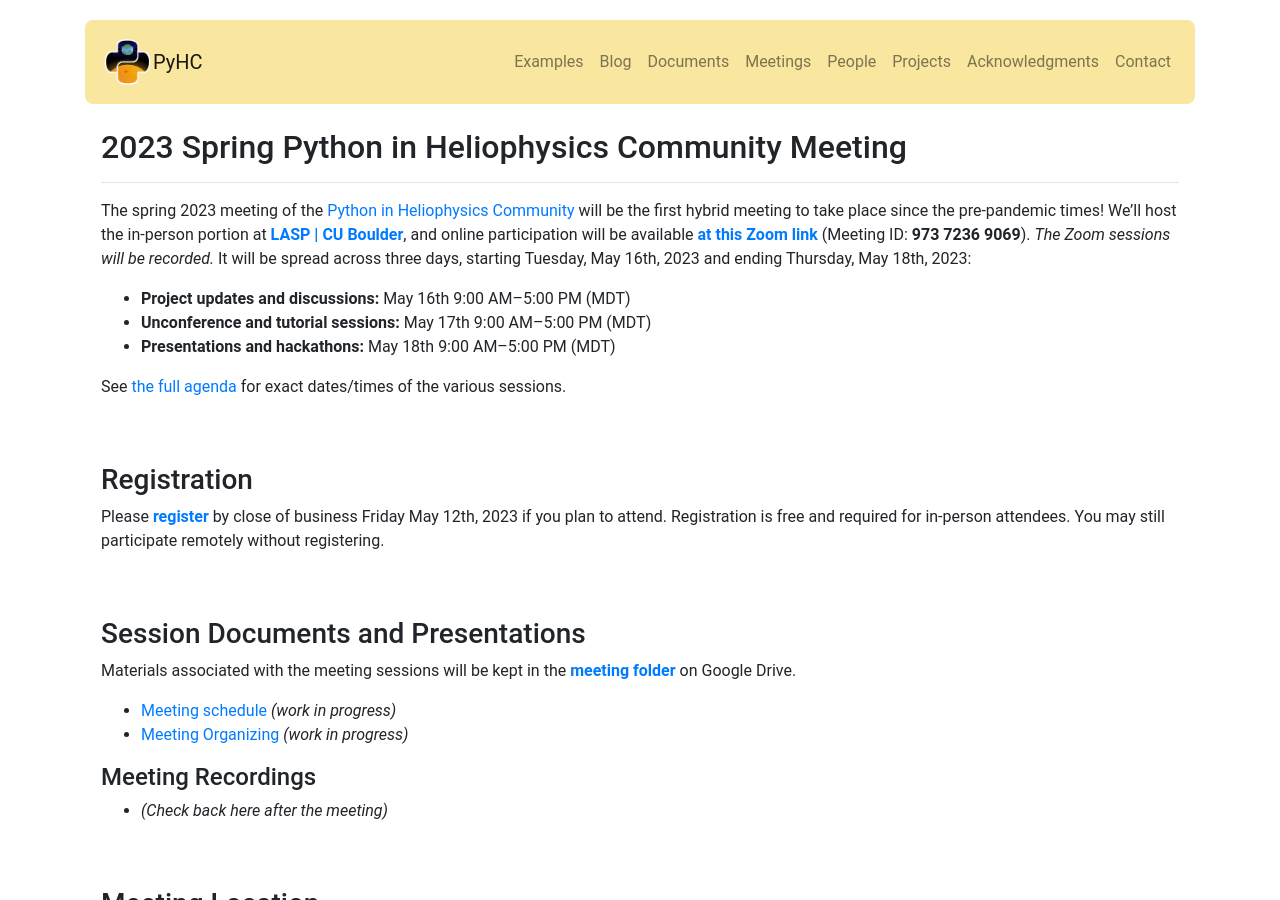
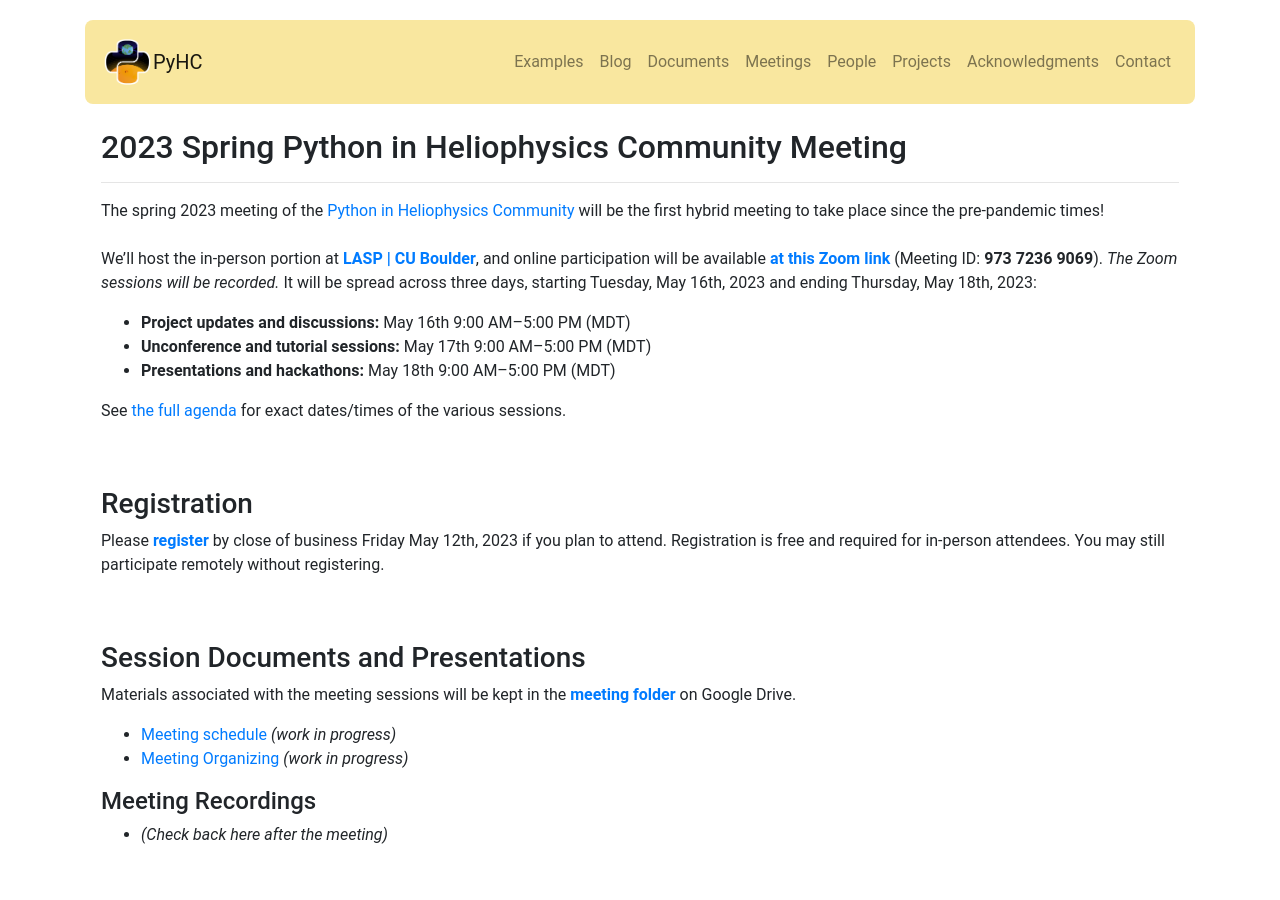
Before and after one commit to heliophysicsPy/heliophysicsPy.github.io, a Jekyll site: the page built from _pages/meetings/spring2023.md, in a window 1280 px wide and 900 px high. Built offline with Jekyll 4.4.1, drawn with Linux system fonts in a browser that asks for light colours; nearby versions of some CDN libraries.

Commit message:
Add newline

```diff
--- a/_pages/meetings/spring2023.md
+++ b/_pages/meetings/spring2023.md
@@ -5,7 +5,9 @@ permalink: /meetings/spring2023/
 exclude: true
 ---
 
-The spring 2023 meeting of the [Python in Heliophysics Community](http://heliopython.org) will be the first hybrid meeting to take place since the pre-pandemic times! We'll host the in-person portion at [**LASP \| CU Boulder**](https://goo.gl/maps/mMapAsmgsg7DCrfZ7), and online participation will be available [**at this Zoom link**](https://cuboulder.zoom.us/j/97372369069) (Meeting ID: **973 7236 9069**). _The Zoom sessions will be recorded._ It will be spread across three days, starting Tuesday, May 16th, 2023 and ending Thursday, May 18th, 2023:
+The spring 2023 meeting of the [Python in Heliophysics Community](http://heliopython.org) will be the first hybrid meeting to take place since the pre-pandemic times!
+<br><br>
+We'll host the in-person portion at [**LASP \| CU Boulder**](https://goo.gl/maps/mMapAsmgsg7DCrfZ7), and online participation will be available [**at this Zoom link**](https://cuboulder.zoom.us/j/97372369069) (Meeting ID: **973 7236 9069**). _The Zoom sessions will be recorded._ It will be spread across three days, starting Tuesday, May 16th, 2023 and ending Thursday, May 18th, 2023:
 
  - **Project updates and discussions:** May 16th 9:00 AM–5:00 PM (MDT)
  - **Unconference and tutorial sessions:** May 17th 9:00 AM–5:00 PM (MDT)
```
